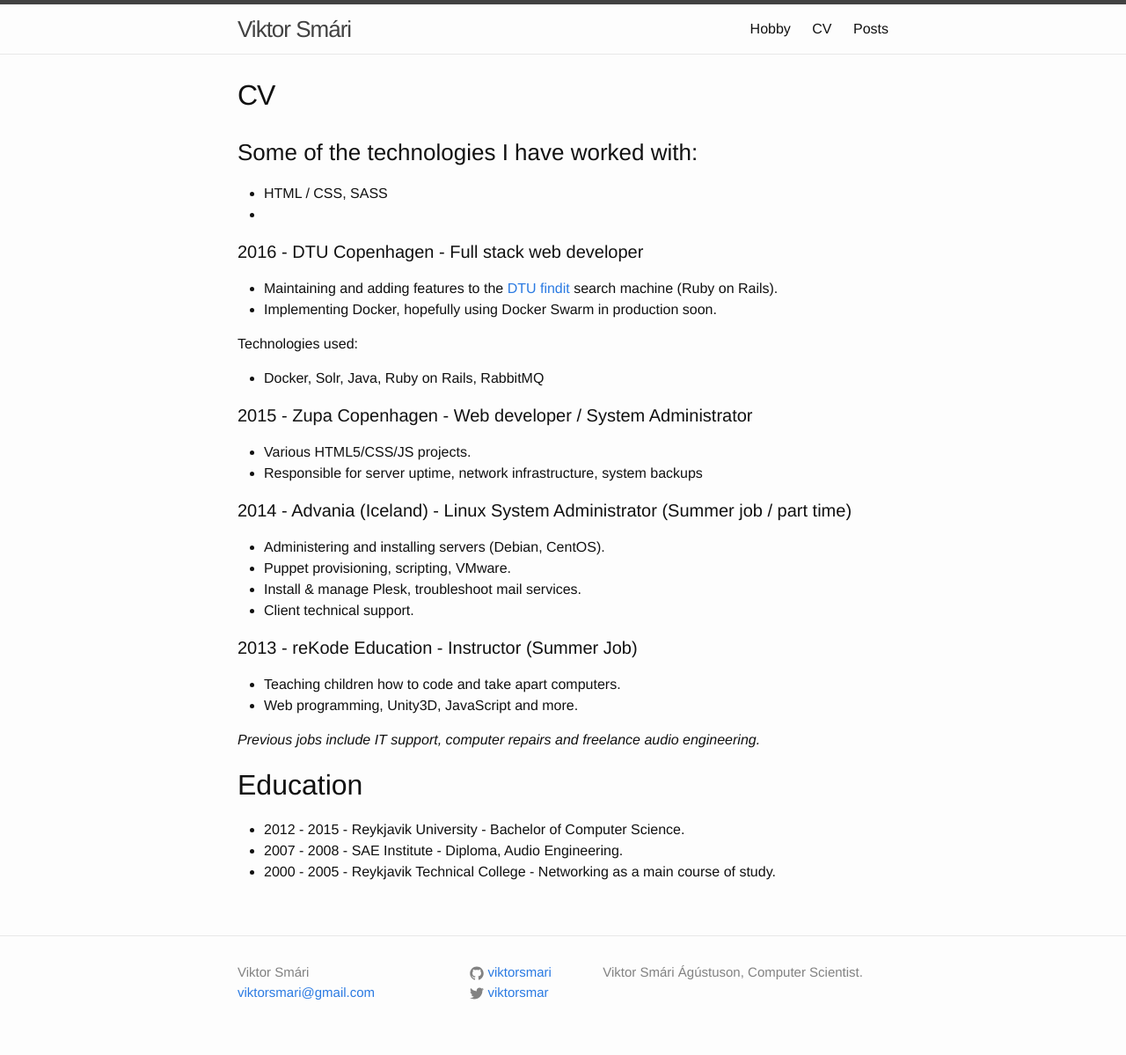
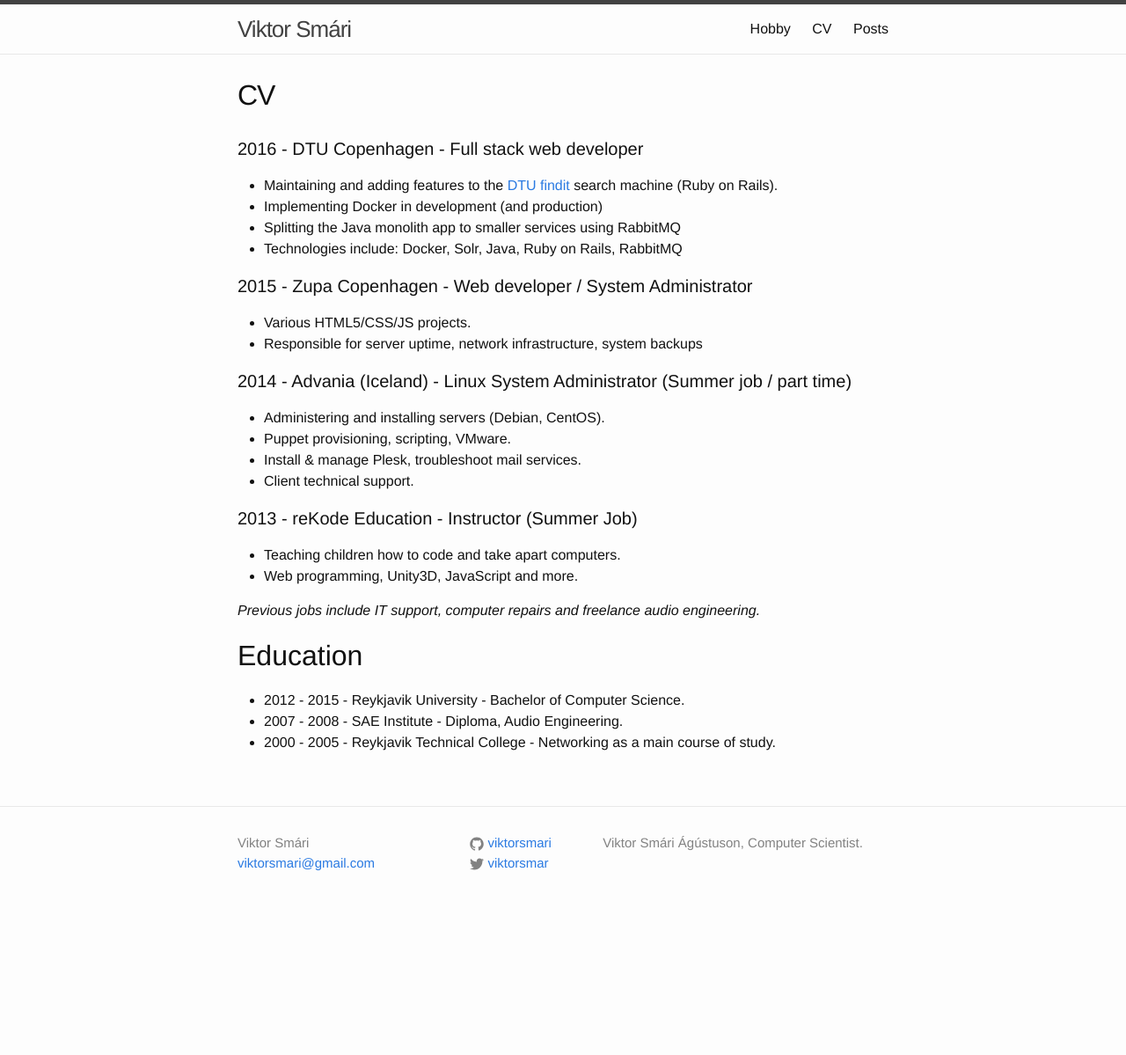
Before and after one commit to viktorsmari/viktorsmari.github.io, a Jekyll site: the page built from index.md, in a window 1280 px wide. Shown: the whole page at 88% size. Built offline with Jekyll 4.4.1, drawn with Linux system fonts in a browser that asks for light colours; after the commit the page ends 1052 px from its top, so only the background shows below that.

Commit message:
Update info

```diff
--- a/index.md
+++ b/index.md
@@ -5,19 +5,12 @@
 ---
 
 
-
-### Some of the technologies I have worked with:
-  * HTML / CSS, SASS
-  *
-
 #### 2016 - DTU Copenhagen - Full stack web developer
 
   * Maintaining and adding features to the [DTU findit](http://findit.dtu.dk/) search machine (Ruby on Rails).
-  * Implementing Docker, hopefully using Docker Swarm in production soon.
-
-Technologies used:
-
-  * Docker, Solr, Java, Ruby on Rails, RabbitMQ
+  * Implementing Docker in development (and production)
+  * Splitting the Java monolith app to smaller services using RabbitMQ
+  * Technologies include: Docker, Solr, Java, Ruby on Rails, RabbitMQ
 
 #### 2015 - Zupa Copenhagen - Web developer / System Administrator
   * Various HTML5/CSS/JS projects.
```
Also changed, not shown: hobby.md (+1 -0 lines).
